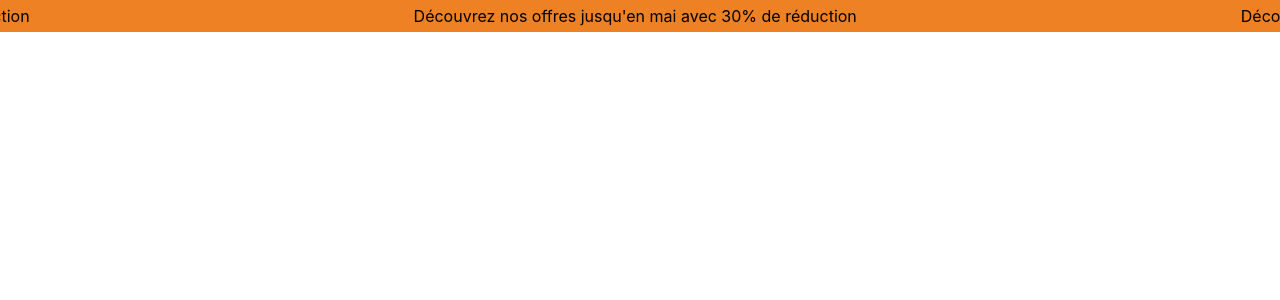
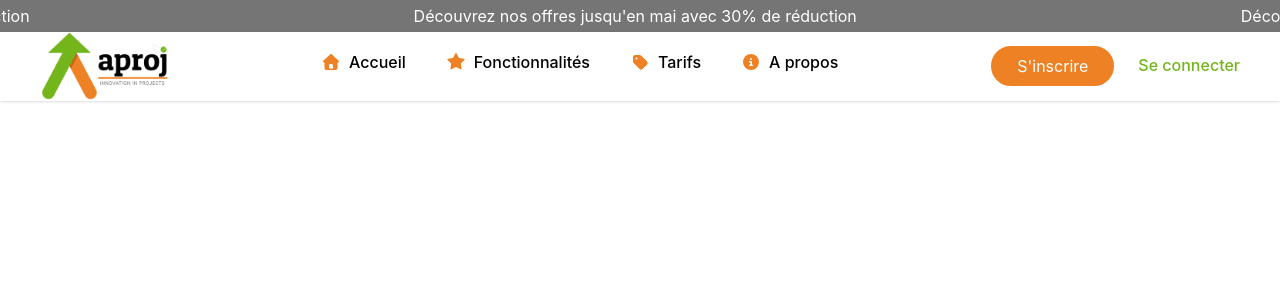
Before and after one commit to Asanflo/dev-dynamique-frontend, an Angular app: page / in a window 1280 px wide. Shown: the top 300 px of the page. Built offline with nearby package versions, Linux system fonts and the light colour scheme.

Commit message:
mise en place du header

```diff
--- a/angular.json
+++ b/angular.json
@@ -25,7 +25,8 @@
               }
             ],
             "styles": [
-              "src/styles.css"
+              "src/styles.css",
+              "node_modules/@fortawesome/fontawesome-free/css/all.min.css"
             ]
           },
           "configurations": {
--- a/package.json
+++ b/package.json
@@ -29,6 +29,10 @@
     "@angular/forms": "^21.1.0",
     "@angular/platform-browser": "^21.1.0",
     "@angular/router": "^21.1.0",
+    "@fortawesome/angular-fontawesome": "^4.0.0",
+    "@fortawesome/fontawesome-free": "^7.2.0",
+    "@fortawesome/fontawesome-svg-core": "^7.2.0",
+    "@fortawesome/free-solid-svg-icons": "^7.2.0",
     "@tailwindcss/postcss": "^4.2.0",
     "rxjs": "~7.8.0",
     "tailwindcss": "^4.2.0",
--- a/src/app/app.ts
+++ b/src/app/app.ts
@@ -1,9 +1,10 @@
 import { Component, signal } from '@angular/core';
 import { RouterOutlet } from '@angular/router';
+import { FontAwesomeModule } from '@fortawesome/angular-fontawesome';
 
 @Component({
   selector: 'app-root',
-  imports: [RouterOutlet],
+  imports: [RouterOutlet, FontAwesomeModule],
   templateUrl: './app.html',
   styleUrl: './app.css'
 })
--- a/src/app/layouts/public-layout/promo-bar/promo-bar.component.html
+++ b/src/app/layouts/public-layout/promo-bar/promo-bar.component.html
@@ -1,4 +1,4 @@
-<div class="h-8 bg-[#ED8124] overflow-hidden flex items-center">
+<div class="h-8 bg-[#757575] text-white overflow-hidden flex items-center">
   <div class="animate-ticker flex whitespace-nowrap">
     <span class="pr-96">{{ titre }}</span>
     <span class="pr-96">{{ titre }}</span>
--- /dev/null
+++ b/src/app/layouts/public-layout/public-header/public-header.component.html
@@ -0,0 +1,98 @@
+<div class="relative">
+
+  <!-- Header -->
+  <div class="px-10 flex shadow-sm items-center justify-between bg-white md:py-0 py-4">
+
+    <!-- Logo -->
+    <div>
+      <img src="LOGO_fb.png" class="hidden md:block w-32" />
+      <img src="mini_logo.png" class="block md:hidden w-10" />
+    </div>
+
+    <!-- Desktop Menu -->
+    <nav class="hidden md:flex gap-10 font-medium">
+      <a href="#" class="nav-link">
+        <span class="mr-2 text-[#ED8124]"><fa-icon [icon]="faHouse"></fa-icon></span>Accueil
+      </a>
+      <a href="#" class="nav-link">
+        <span class="mr-2 text-[#ED8124]"><fa-icon [icon]="faStar"></fa-icon></span>Fonctionnalités
+      </a>
+      <a href="#" class="nav-link">
+        <span class="mr-2 text-[#ED8124]"><fa-icon [icon]="faTag"></fa-icon></span>Tarifs
+      </a>
+      <a href="#" class="nav-link">
+        <span class="mr-2 text-[#ED8124]"><fa-icon [icon]="faCircleInfo"></fa-icon></span>A propos
+      </a>
+    </nav>
+
+    <!-- Desktop Buttons -->
+    <div class="hidden md:flex gap-6 items-center">
+
+      <!-- CTA Principal : reste toujours "plein" -->
+      <button class="bg-[#ED8124] text-white rounded-full px-6 py-1.5
+                 border-2 border-[#ED8124]
+                 transition duration-300
+                 hover:bg-[#d46f1d] hover:border-[#d46f1d]">
+        S'inscrire
+      </button>
+
+      <!-- Secondaire : simple texte avec underline au hover -->
+      <button class="text-[#73B51B] font-medium
+               border-b-2 border-transparent
+               transition duration-300
+               hover:border-[#73B51B]">
+        Se connecter
+      </button>
+
+    </div>
+
+    <!-- Hamburger Button -->
+    <button class="md:hidden flex flex-col gap-1.5 z-50" (click)="isOpen = !isOpen">
+      <span class="w-6 h-0.5 bg-black transition-all"
+            [class.rotate-45]="isOpen"
+            [class.translate-y-2]="isOpen"></span>
+      <span class="w-6 h-0.5 bg-black transition-all"
+            [class.opacity-0]="isOpen"></span>
+      <span class="w-6 h-0.5 bg-black transition-all"
+            [class.-rotate-45]="isOpen"
+            [class.-translate-y-2]="isOpen"></span>
+    </button>
+
+  </div>
+
+  <!-- Mobile Menu -->
+  <div
+    *ngIf="isOpen"
+    class="md:hidden absolute top-full left-0 w-full bg-white shadow-lg z-40 px-8 py-6 flex flex-col gap-6">
+
+    <!-- Menu Links -->
+    <nav class="flex flex-col gap-4 text-lg font-medium">
+      <a href="#" class="mobile-link">
+        <span class="mr-3 text-[#ED8124]"><fa-icon [icon]="faHouse"></fa-icon></span>Accueil
+      </a>
+      <a href="#" class="mobile-link">
+        <span class="mr-3 text-[#ED8124]"><fa-icon [icon]="faStar"></fa-icon></span>Fonctionnalités
+      </a>
+      <a href="#" class="mobile-link">
+        <span class="mr-3 text-[#ED8124]"><fa-icon [icon]="faTag"></fa-icon></span>Tarifs
+      </a>
+      <a href="#" class="mobile-link">
+        <span class="mr-3 text-[#ED8124]"><fa-icon [icon]="faCircleInfo"></fa-icon></span>A propos
+      </a>
+    </nav>
+
+    <!-- Buttons -->
+    <div class="flex flex-col gap-3">
+      <button
+        class="bg-[#ED8124] text-white rounded-full py-3 font-medium transition hover:bg-[#d46f1d]">
+        S'inscrire
+      </button>
+      <button
+        class="border border-[#73B51B] text-[#73B51B] rounded-full py-3 font-medium transition hover:bg-[#73B51B] hover:text-white">
+        Se connecter
+      </button>
+    </div>
+
+  </div>
+
+</div>
--- /dev/null
+++ b/src/app/layouts/public-layout/public-header/public-header.component.ts
@@ -0,0 +1,19 @@
+import {Component} from '@angular/core';
+import {NgIf} from '@angular/common';
+import { faHouse, faStar, faTag, faCircleInfo } from '@fortawesome/free-solid-svg-icons';
+import {FontAwesomeModule} from '@fortawesome/angular-fontawesome';
+
+@Component({
+  selector: 'app-public-header',
+  standalone: true,
+  imports: [NgIf, FontAwesomeModule],
+  templateUrl: 'public-header.component.html'
+})
+
+export class PublicHeaderComponent{
+  isOpen: boolean = false;
+  faHouse = faHouse;
+  faStar = faStar;
+  faTag = faTag;
+  faCircleInfo = faCircleInfo;
+}
--- a/src/app/layouts/public-layout/public-layout.component.html
+++ b/src/app/layouts/public-layout/public-layout.component.html
@@ -1 +1,2 @@
 <app-promo-bar></app-promo-bar>
+<app-public-header></app-public-header>
--- a/src/app/layouts/public-layout/public-layout.component.ts
+++ b/src/app/layouts/public-layout/public-layout.component.ts
@@ -1,10 +1,11 @@
 import { Component } from '@angular/core';
 import {PromoBarComponent} from './promo-bar/promo-bar.component';
+import {PublicHeaderComponent} from './public-header/public-header.component';
 
 @Component({
   selector: 'app-public-layout',
   standalone: true,
-  imports: [PromoBarComponent],
+  imports: [PromoBarComponent, PublicHeaderComponent],
   templateUrl: 'public-layout.component.html'
 })
 
--- a/src/index.html
+++ b/src/index.html
@@ -4,6 +4,9 @@
   <meta charset="utf-8">
   <title>Aproj platform</title>
   <base href="/">
+  <link rel="preconnect" href="https://fonts.googleapis.com">
+  <link rel="preconnect" href="https://fonts.gstatic.com" crossorigin>
+  <link href="https://fonts.googleapis.com/css2?family=Outfit:wght@100..900&display=swap" rel="stylesheet">
   <meta name="viewport" content="width=device-width, initial-scale=1">
   <link rel="icon" type="image/x-icon" href="mini_logo.ico">
 </head>
--- a/src/styles.css
+++ b/src/styles.css
@@ -1,2 +1,26 @@
 /* You can add global styles to this file, and also import other style files */
 @import 'tailwindcss';
+
+
+.nav-link {
+  @apply relative pb-2 text-black transition-colors duration-300
+  hover:text-[#73B51B]
+  after:content-['']
+  after:absolute
+  after:left-0
+  after:bottom-0
+  after:h-[2px]
+  after:w-full
+  after:bg-[#ED8124]
+  after:scale-x-0
+  after:origin-left
+  after:transition-transform
+  after:duration-300
+  hover:after:scale-x-100;
+}
+
+.mobile-link {
+  @apply flex items-center text-black py-1 px-1 rounded-lg
+  transition-colors duration-300
+  hover:text-[#73B51B] hover:bg-[#73B51B]/10;
+}
```
Also changed, not shown: 1 other file (tests, documents, lock files or other folders).
